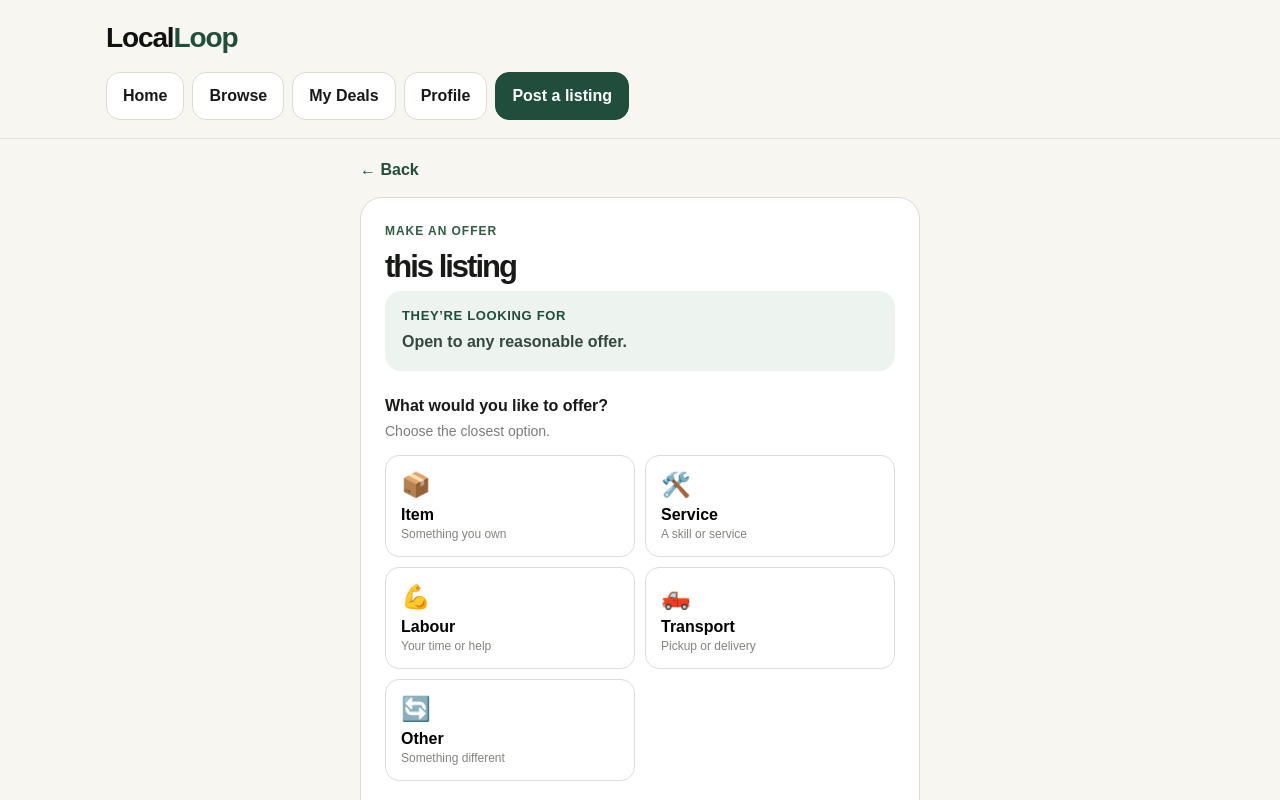
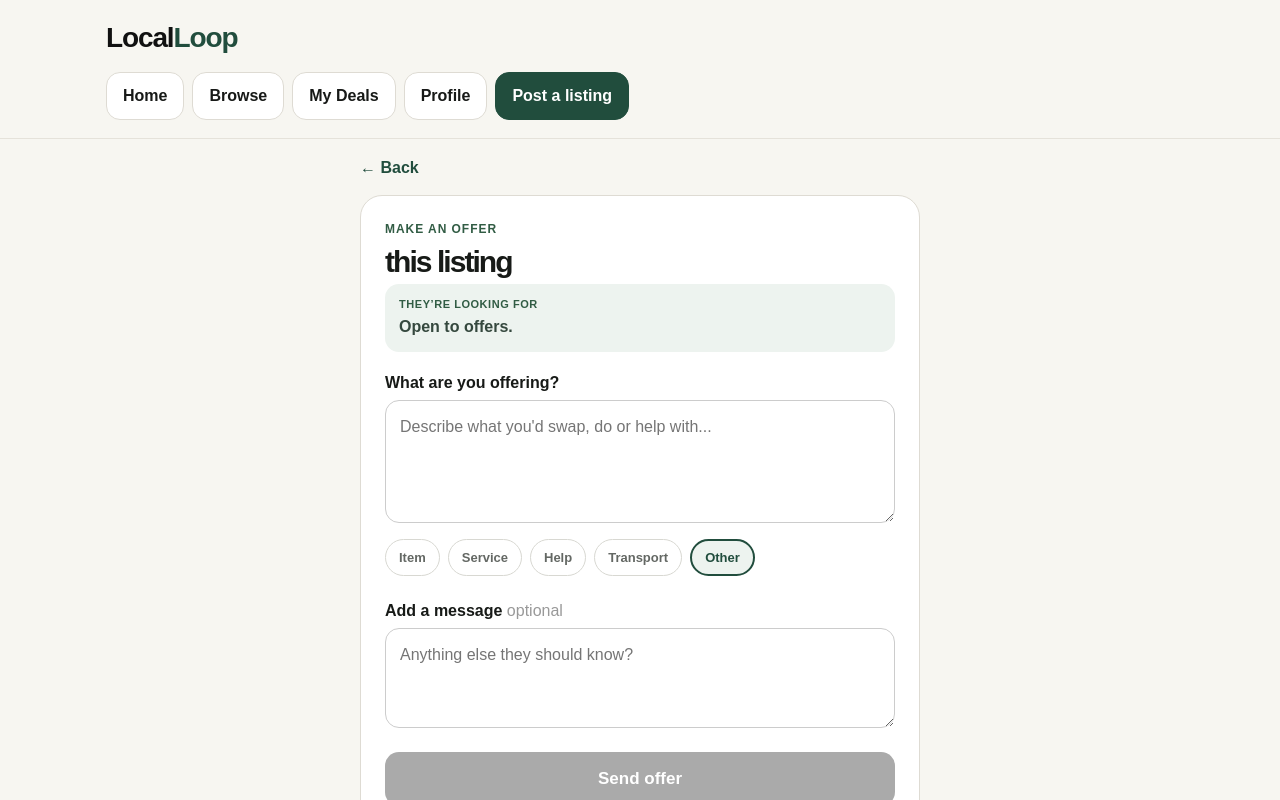
Before and after one commit to ryleycampbell93/LocalLoop, a Next.js app: page /propose in a window 1280 px wide. Shown: the top 800 px of the page. Built offline with nearby package versions, Linux system fonts and the light colour scheme.

Commit message:
Simplify make offer screen

```diff
--- a/app/propose/page.tsx
+++ b/app/propose/page.tsx
@@ -9,10 +9,8 @@ type Listing = {
   title: string;
   person: string;
   town: string;
-  category: string;
   offers: string;
   wants: string;
-  photos?: string[];
 };
 
 type Offer = {
@@ -29,40 +27,34 @@ type Offer = {
 
 const demoListings: Listing[] = [
   {
-    id: "mitre10-pambula-pickup",
+    id: "kids-clothes-bombala",
     type: "offer",
-    title: "Mitre 10 Pambula pickup",
-    person: "Chris",
-    town: "Cooma",
-    category: "Pickups & Errands",
-    offers:
-      "Can collect a prepaid hardware order from Pambula and bring it toward Cooma.",
+    title: "Kids clothes bundle",
+    person: "Jess",
+    town: "Bombala",
+    offers: "A bundle of good kids clothes ready for another family.",
     wants:
-      "Firewood, fresh produce, or another useful local favour.",
+      "Other kids clothes, toys, books, school gear, or something useful for the family.",
   },
   {
-    id: "merimbula-pharmacy-pickup",
-    type: "offer",
-    title: "Merimbula pharmacy pickup",
-    person: "Emma",
+    id: "dog-minding-cooma",
+    type: "need",
+    title: "Dog minding this weekend",
+    person: "Sarah",
     town: "Cooma",
-    category: "Pickups & Errands",
     offers:
-      "Can collect eligible prepaid pharmacy items when already travelling inland.",
-    wants:
-      "Garden help, dog minding, or help moving a few items.",
+      "Dog sitting, baking, cleaning help, garden help, or another useful swap.",
+    wants: "Someone reliable to look after my dog for a few hours.",
   },
   {
-    id: "click-and-collect-coast",
+    id: "birthday-cake-bombala",
     type: "offer",
-    title: "Click & Collect pickup",
-    person: "Dan",
-    town: "Cooma",
-    category: "Pickups & Errands",
-    offers:
-      "Heading from the coast toward Cooma and can collect a prepaid Click & Collect order.",
+    title: "Birthday cake baking",
+    person: "Megan",
+    town: "Bombala",
+    offers: "Can make a simple birthday cake or cupcakes.",
     wants:
-      "Fresh eggs, mechanical help, trailer use, or another useful favour.",
+      "Garden help, kids items, family photos, fresh produce, or another offer.",
   },
   {
     id: "firewood-cooma",
@@ -70,23 +62,9 @@ const demoListings: Listing[] = [
     title: "Firewood delivery around Cooma",
     person: "Steve",
     town: "Cooma",
-    category: "Home & Garden",
-    offers:
-      "Can deliver a ute load of firewood around Cooma and nearby areas.",
+    offers: "Can deliver a ute load of firewood around Cooma.",
     wants:
-      "Small carpentry work, welding help, or mower servicing.",
-  },
-  {
-    id: "trailer-transport-jindabyne",
-    type: "offer",
-    title: "Trailer transport help",
-    person: "Sarah",
-    town: "Jindabyne",
-    category: "Transport",
-    offers:
-      "Can help move a mower, furniture or other suitable items with a trailer.",
-    wants:
-      "Garden cleanup, painting help, or computer assistance.",
+      "Small carpentry work, welding help, mower servicing, produce, or another offer.",
   },
   {
     id: "fencing-bombala",
@@ -94,23 +72,10 @@ const demoListings: Listing[] = [
     title: "Need a hand with fencing",
     person: "Tom",
     town: "Bombala",
-    category: "Trades & Farm",
     offers:
-      "Can trade livestock-yard cleanup, firewood or general farm help.",
+      "Livestock-yard cleanup, firewood, general farm help, transport help, or another favour.",
     wants:
       "Someone experienced to help repair and tension a section of fencing.",
-  },
-  {
-    id: "mechanical-cooma",
-    type: "offer",
-    title: "Small engine & mechanical help",
-    person: "Riley",
-    town: "Cooma",
-    category: "Mechanical",
-    offers:
-      "Can help with basic mower, small engine and mechanical jobs.",
-    wants:
-      "Carpentry, transport help, fresh produce, or another useful local trade.",
   },
 ];
 
@@ -121,7 +86,7 @@ export default function ProposePage() {
   const [listingId, setListingId] = useState("");
   const [listingTitle, setListingTitle] = useState("this listing");
 
-  const [offerType, setOfferType] = useState("");
+  const [offerType, setOfferType] = useState("other");
   const [offerText, setOfferText] = useState("");
   const [message, setMessage] = useState("");
   const [sent, setSent] = useState(false);
@@ -140,9 +105,9 @@ export default function ProposePage() {
         localStorage.getItem("localloop-listings") || "[]"
       );
 
-      const savedListings = Array.isArray(stored) ? stored : [];
+      const saved = Array.isArray(stored) ? stored : [];
 
-      const found = [...savedListings, ...demoListings].find(
+      const found = [...saved, ...demoListings].find(
         (item: Listing) => String(item.id) === String(id)
       );
 
@@ -162,49 +127,16 @@ export default function ProposePage() {
     }
   }, []);
 
-  const offerTypes = [
-    {
-      id: "item",
-      label: "Item",
-      icon: "📦",
-      example: "Something you own",
-    },
-    {
-      id: "service",
-      label: "Service",
-      icon: "🛠️",
-      example: "A skill or service",
-    },
-    {
-      id: "labour",
-      label: "Labour",
-      icon: "💪",
-      example: "Your time or help",
-    },
-    {
-      id: "transport",
-      label: "Transport",
-      icon: "🛻",
-      example: "Pickup or delivery",
-    },
-    {
-      id: "other",
-      label: "Other",
-      icon: "🔄",
-      example: "Something different",
-    },
-  ];
-
   const lookingFor = listing
     ? listing.type === "need"
-      ? listing.offers || "Open to any reasonable offer."
-      : listing.wants || "Open to any reasonable offer."
-    : "Open to any reasonable offer.";
+      ? listing.offers || "Open to offers."
+      : listing.wants || "Open to offers."
+    : "Open to offers.";
 
   function sendOffer(e: React.FormEvent) {
     e.preventDefault();
 
-    if (!offerType || !offerText.trim()) return;
+    if (!offerText.trim()) return;
 
     let existingOffers: Offer[] = [];
 
@@ -249,7 +181,7 @@ export default function ProposePage() {
       >
         <div
           style={{
-            maxWidth: 540,
+            maxWidth: 520,
             margin: "45px auto",
             background: "#fff",
             border: "1px solid #dedbd3",
@@ -259,51 +191,34 @@ export default function ProposePage() {
         >
           <div
             style={{
-              width: 62,
-              height: 62,
+              width: 56,
+              height: 56,
               borderRadius: "50%",
               background: "#edf3ef",
               color: "#214d3d",
               display: "flex",
               alignItems: "center",
               justifyContent: "center",
-              fontSize: 30,
+              fontSize: 28,
               fontWeight: 900,
-              marginBottom: 20,
+              marginBottom: 18,
             }}
           >
             ✓
           </div>
 
-          <h1
-            style={{
-              margin: "0 0 10px",
-              fontSize: 31,
-            }}
-          >
+          <h1 style={{ margin: "0 0 8px", fontSize: 30 }}>
             Offer sent
           </h1>
 
           <p
             style={{
-              margin: "0 0 8px",
-              color: "#575c57",
+              color: "#666",
               lineHeight: 1.5,
-              fontSize: 16,
+              margin: "0 0 22px",
             }}
           >
             Your offer for <strong>{listingTitle}</strong> has been sent.
-          </p>
-
-          <p
-            style={{
-              margin: "0 0 25px",
-              color: "#858982",
-              lineHeight: 1.45,
-              fontSize: 14,
-            }}
-          >
-            You can continue discussing the details privately in messages.
           </p>
 
           <button
@@ -321,8 +236,8 @@ export default function ProposePage() {
               padding: 16,
               background: "#214d3d",
               color: "#fff",
-              fontSize: 17,
               fontWeight: 900,
+              fontSize: 16,
             }}
           >
             Continue to messages
@@ -337,8 +252,8 @@ export default function ProposePage() {
               padding: 16,
               background: "#f1eee6",
               color: "#214d3d",
+              fontWeight: 800,
               fontSize: 16,
-              fontWeight: 800,
               marginTop: 10,
             }}
           >
@@ -349,29 +264,32 @@ export default function ProposePage() {
     );
   }
 
+  const chips = [
+    { id: "item", label: "Item" },
+    { id: "service", label: "Service" },
+    { id: "labour", label: "Help" },
+    { id: "transport", label: "Transport" },
+    { id: "other", label: "Other" },
+  ];
+
   return (
     <main
       style={{
         minHeight: "100vh",
         background: "#f7f6f1",
-        padding: "22px 16px 60px",
+        padding: "20px 16px 60px",
       }}
     >
-      <div
-        style={{
-          maxWidth: 560,
-          margin: "0 auto",
-        }}
-      >
+      <div style={{ maxWidth: 560, margin: "0 auto" }}>
         <button
           onClick={() => router.back()}
           style={{
             border: 0,
             background: "transparent",
+            color: "#214d3d",
+            fontWeight: 800,
+            fontSize: 16,
             padding: "0 0 18px",
-            color: "#214d3d",
-            fontSize: 16,
-            fontWeight: 800,
           }}
         >
           ← Back
@@ -391,7 +309,7 @@ export default function ProposePage() {
               fontSize: 12,
               fontWeight: 900,
               letterSpacing: "0.08em",
-              margin: "0 0 8px",
+              margin: "0 0 6px",
             }}
           >
             MAKE AN OFFER
@@ -399,8 +317,8 @@ export default function ProposePage() {
 
           <h1
             style={{
-              margin: "0 0 8px",
-              fontSize: 31,
+              margin: "0 0 6px",
+              fontSize: 30,
               lineHeight: 1.08,
             }}
           >
@@ -410,8 +328,8 @@ export default function ProposePage() {
           {listing && (
             <p
               style={{
-                margin: "0 0 22px",
-                color: "#747872",
+                margin: "0 0 18px",
+                color: "#777",
                 fontSize: 14,
               }}
             >
@@ -422,19 +340,19 @@ export default function ProposePage() {
           <div
             style={{
               background: "#edf3ef",
-              borderRadius: 16,
-              padding: 17,
-              marginBottom: 26,
+              borderRadius: 14,
+              padding: 14,
+              marginBottom: 22,
             }}
           >
             <div
               style={{
-                color: "#214d3d",
-                fontSize: 13,
+                color: "#315c44",
+                fontSize: 11,
                 fontWeight: 900,
                 textTransform: "uppercase",
                 letterSpacing: "0.05em",
-                marginBottom: 7,
+                marginBottom: 5,
               }}
             >
               They’re looking for
@@ -442,10 +360,9 @@ export default function ProposePage() {
 
             <div
               style={{
-                color: "#34483d",
-                fontSize: 16,
-                lineHeight: 1.5,
-                fontWeight: 600,
+                color: "#35483e",
+                lineHeight: 1.45,
+                fontWeight: 700,
               }}
             >
               {lookingFor}
@@ -457,74 +374,61 @@ export default function ProposePage() {
               style={{
                 display: "block",
                 fontWeight: 900,
-                marginBottom: 5,
+                marginBottom: 8,
               }}
             >
-              What would you like to offer?
+              What are you offering?
             </label>
 
-            <p
+            <textarea
+              value={offerText}
+              onChange={(e) => setOfferText(e.target.value)}
+              placeholder="Describe what you'd swap, do or help with..."
+              rows={4}
               style={{
-                margin: "0 0 12px",
-                color: "#7a7e79",
-                fontSize: 14,
+                width: "100%",
+                boxSizing: "border-box",
+                border: "1px solid #ccc",
+                borderRadius: 14,
+                padding: 14,
+                fontSize: 16,
+                lineHeight: 1.45,
+                resize: "vertical",
+                marginBottom: 12,
               }}
-            >
-              Choose the closest option.
-            </p>
+            />
 
             <div
               style={{
-                display: "grid",
-                gridTemplateColumns: "1fr 1fr",
-                gap: 10,
-                marginBottom: 24,
+                display: "flex",
+                gap: 8,
+                overflowX: "auto",
+                paddingBottom: 6,
+                marginBottom: 20,
               }}
             >
-              {offerTypes.map((type) => {
-                const selected = offerType === type.id;
+              {chips.map((chip) => {
+                const selected = offerType === chip.id;
 
                 return (
                   <button
-                    key={type.id}
+                    key={chip.id}
                     type="button"
-                    onClick={() => setOfferType(type.id)}
+                    onClick={() => setOfferType(chip.id)}
                     style={{
-                      textAlign: "left",
-                      padding: 15,
-                      borderRadius: 14,
+                      flex: "0 0 auto",
                       border: selected
                         ? "2px solid #214d3d"
-                        : "1px solid #ddd",
+                        : "1px solid #d8d8d2",
+                      borderRadius: 999,
+                      padding: "9px 13px",
                       background: selected ? "#edf3ef" : "#fff",
+                      color: selected ? "#214d3d" : "#646864",
+                      fontWeight: 800,
+                      fontSize: 13,
                     }}
                   >
-                    <div
-                      style={{
-                        fontSize: 24,
-                        marginBottom: 7,
-                      }}
-                    >
-                      {type.icon}
-                    </div>
-
-                    <div
-                      style={{
-                        fontWeight: 900,
-                        marginBottom: 3,
-                      }}
-                    >
-                      {type.label}
-                    </div>
-
-                    <div
-                      style={{
-                        fontSize: 12,
-                        color: "#81857f",
-                      }}
-                    >
-                      {type.example}
-                    </div>
+                    {chip.label}
                   </button>
                 );
               })}
@@ -537,14 +441,22 @@ export default function ProposePage() {
                 marginBottom: 8,
               }}
             >
-              Your offer
+              Add a message{" "}
+              <span
+                style={{
+                  color: "#999",
+                  fontWeight: 400,
+                }}
+              >
+                optional
+              </span>
             </label>
 
             <textarea
-              value={offerText}
-              onChange={(e) => setOfferText(e.target.value)}
-              placeholder="Example: I can give you a load of firewood for the pickup."
-              rows={4}
+              value={message}
+              onChange={(e) => setMessage(e.target.value)}
+              placeholder="Anything else they should know?"
+              rows={3}
               style={{
                 width: "100%",
                 boxSizing: "border-box",
@@ -558,54 +470,15 @@ export default function ProposePage() {
               }}
             />
 
-            <label
-              style={{
-                display: "block",
-                fontWeight: 900,
-                marginBottom: 8,
-              }}
-            >
-              Add a message{" "}
-              <span
-                style={{
-                  color: "#8a8d88",
-                  fontWeight: 400,
-                }}
-              >
-                optional
-              </span>
-            </label>
-
-            <textarea
-              value={message}
-              onChange={(e) => setMessage(e.target.value)}
-              placeholder="Example: I’m in Bombala and can work around whatever day suits you."
-              rows={3}
-              style={{
-                width: "100%",
-                boxSizing: "border-box",
-                border: "1px solid #ccc",
-                borderRadius: 14,
-                padding: 14,
-                fontSize: 16,
-                lineHeight: 1.45,
-                resize: "vertical",
-                marginBottom: 22,
-              }}
-            />
-
             <button
               type="submit"
-              disabled={!offerType || !offerText.trim()}
+              disabled={!offerText.trim()}
               style={{
                 width: "100%",
                 border: 0,
                 borderRadius: 14,
                 padding: 17,
-                background:
-                  offerType && offerText.trim()
-                    ? "#214d3d"
-                    : "#aaa",
+                background: offerText.trim() ? "#214d3d" : "#aaa",
                 color: "#fff",
                 fontSize: 17,
                 fontWeight: 900,
@@ -616,14 +489,14 @@ export default function ProposePage() {
 
             <p
               style={{
-                margin: "13px 4px 0",
                 textAlign: "center",
-                color: "#858982",
-                fontSize: 13,
-                lineHeight: 1.45,
+                color: "#8a8d88",
+                fontSize: 12,
+                lineHeight: 1.4,
+                margin: "12px 4px 0",
               }}
             >
-              No public prices. Any other details can be worked out privately.
+              You can work out any other details privately in chat.
             </p>
           </form>
         </div>
```
